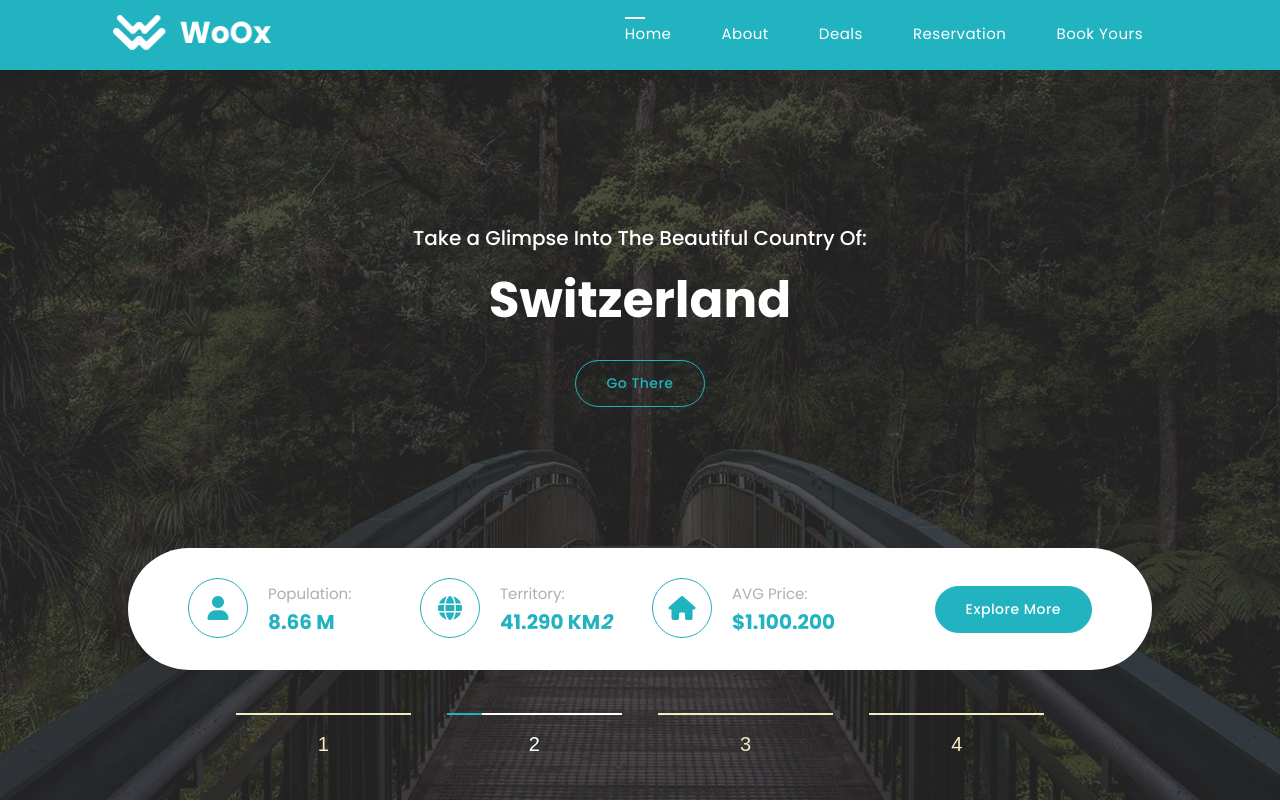
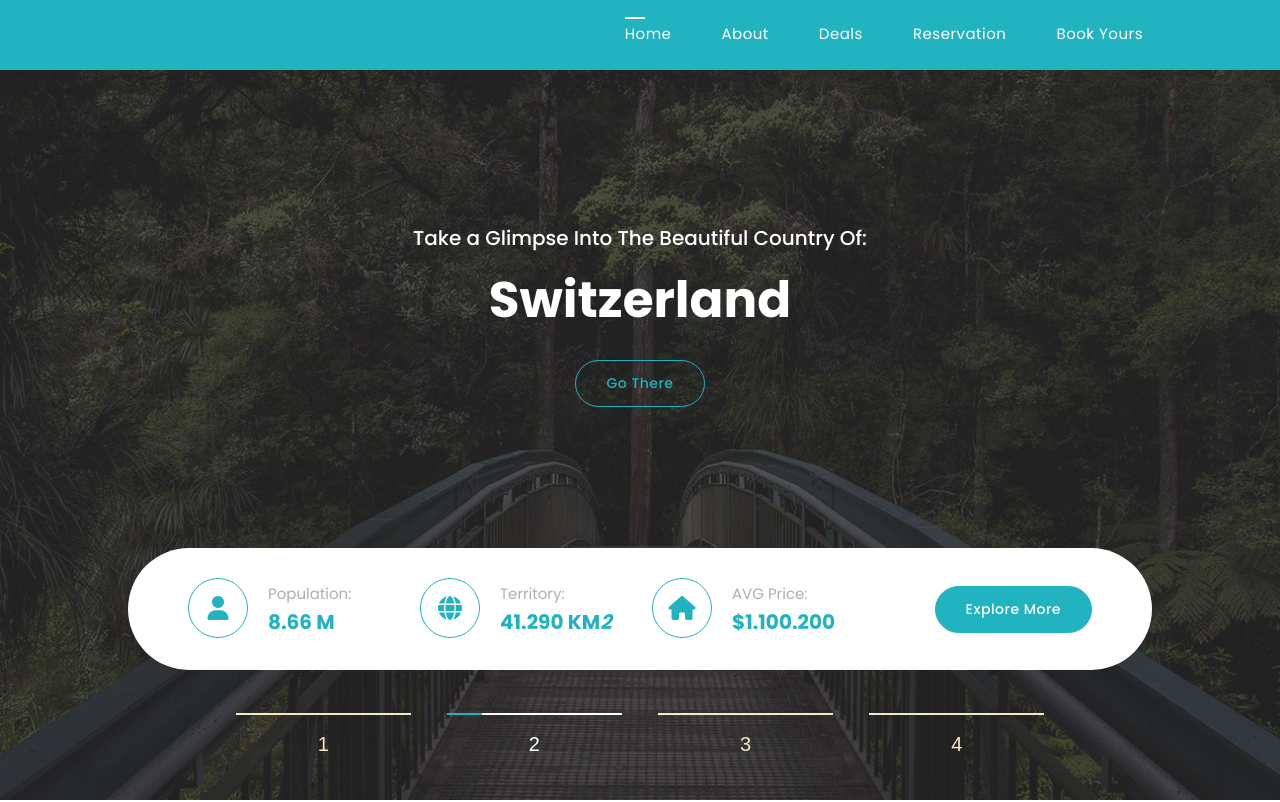
Before and after one commit to iTomasMKD/travel, a plain HTML site: page index.html in a window 1280 px wide. Shown: the top 802 px of the page. Drawn offline with nearby package versions, Linux system fonts and the light colour scheme.

Commit message:
Change comment logo

```diff
--- a/index.html
+++ b/index.html
@@ -52,7 +52,7 @@ https://templatemo.com/tm-580-woox-travel
                 <nav class="main-nav">
                     <!-- ***** Logo Start ***** -->
                     <a href="index.html" class="logo">
-                        <img src="assets/images/logo.png" alt="">
+                        <!--<img src="assets/images/logo.png" alt="">-->
                     </a>
                     <!-- ***** Logo End ***** -->
                     <!-- ***** Menu Start ***** -->
```
